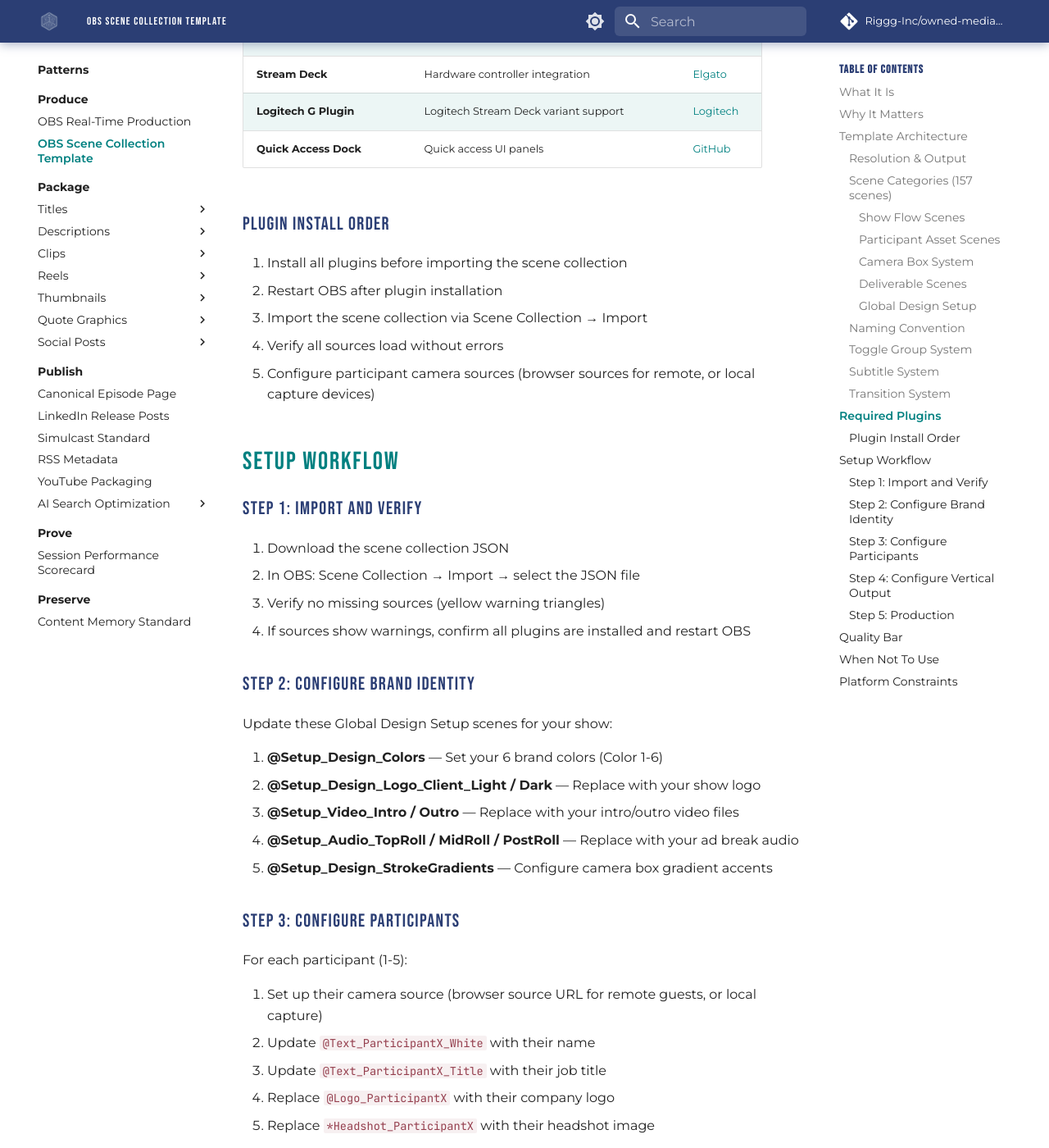
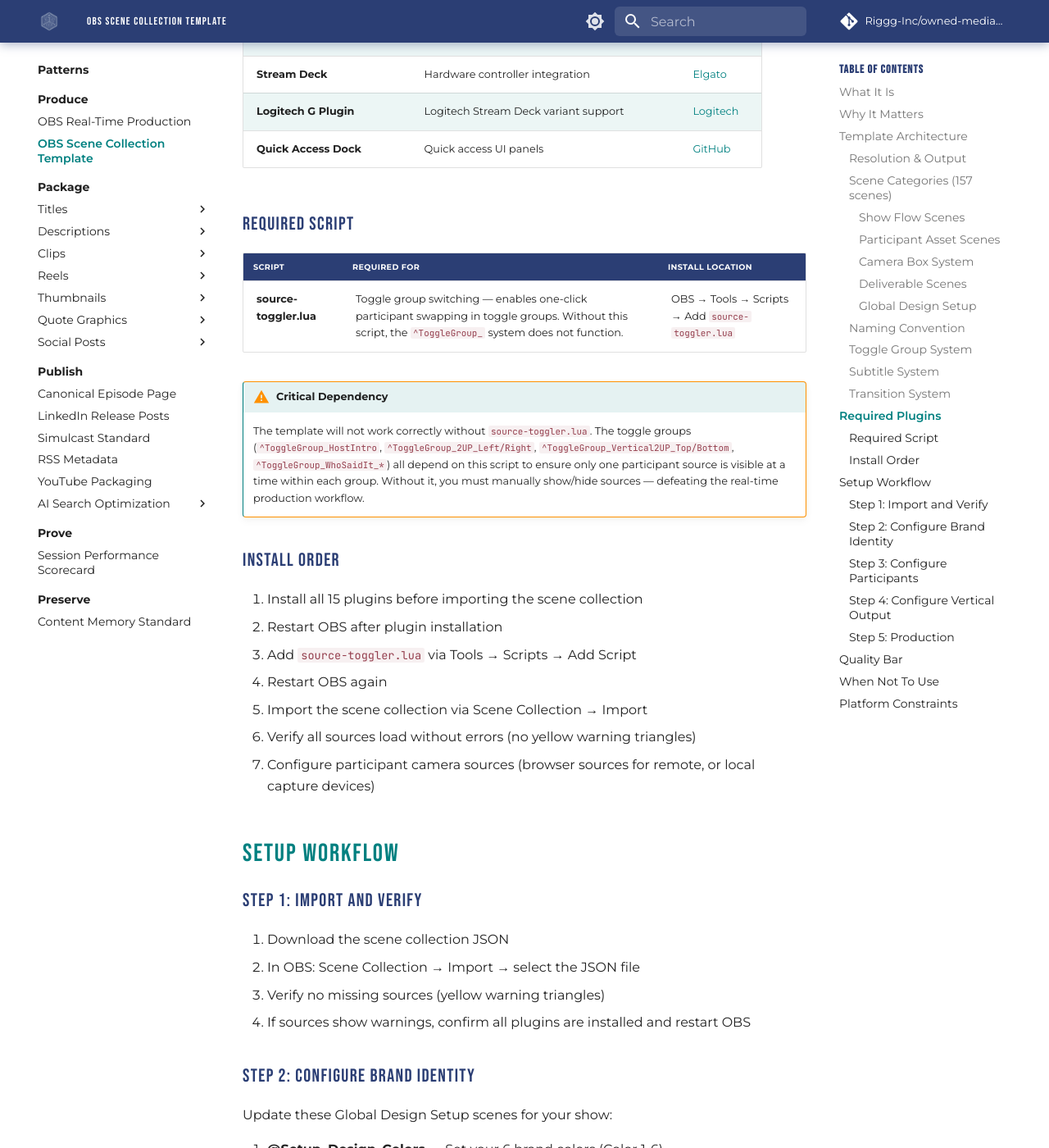
Before and after one commit to Riggg-Inc/owned-media-index, an MkDocs documentation site: the page built from docs/patterns/produce/obs-scene-collection-template.md, in a window 1280 px wide and 1400 px high, scrolled down 6715 px. Shown: the whole window at 82% size. Built offline with MkDocs 1.6.1 and Material for MkDocs 9.7.7, drawn with Linux system fonts in a browser that asks for light colours; comment, search, counter and statistics services are not loaded.

Commit message:
Add source-toggler.lua as critical dependency for toggle group system

```diff
--- a/docs/patterns/produce/obs-scene-collection-template.md
+++ b/docs/patterns/produce/obs-scene-collection-template.md
@@ -181,13 +181,24 @@
 | **Logitech G Plugin** | Logitech Stream Deck variant support | [Logitech](https://www.logitechg.com/) |
 | **Quick Access Dock** | Quick access UI panels | [GitHub](https://github.com/exeldro/obs-quick-access-dock) |
 
-### Plugin Install Order
+### Required Script
 
-1. Install all plugins before importing the scene collection
+| Script | Required For | Install Location |
+|---|---|---|
+| **source-toggler.lua** | Toggle group switching — enables one-click participant swapping in toggle groups. Without this script, the `^ToggleGroup_` system does not function. | OBS → Tools → Scripts → Add `source-toggler.lua` |
+
+!!! warning "Critical Dependency"
+    The template will not work correctly without `source-toggler.lua`. The toggle groups (`^ToggleGroup_HostIntro`, `^ToggleGroup_2UP_Left/Right`, `^ToggleGroup_Vertical2UP_Top/Bottom`, `^ToggleGroup_WhoSaidIt_*`) all depend on this script to ensure only one participant source is visible at a time within each group. Without it, you must manually show/hide sources — defeating the real-time production workflow.
+
+### Install Order
+
+1. Install all 15 plugins before importing the scene collection
 2. Restart OBS after plugin installation
-3. Import the scene collection via Scene Collection → Import
-4. Verify all sources load without errors
-5. Configure participant camera sources (browser sources for remote, or local capture devices)
+3. Add `source-toggler.lua` via Tools → Scripts → Add Script
+4. Restart OBS again
+5. Import the scene collection via Scene Collection → Import
+6. Verify all sources load without errors (no yellow warning triangles)
+7. Configure participant camera sources (browser sources for remote, or local capture devices)
 
 ## Setup Workflow
 
```
